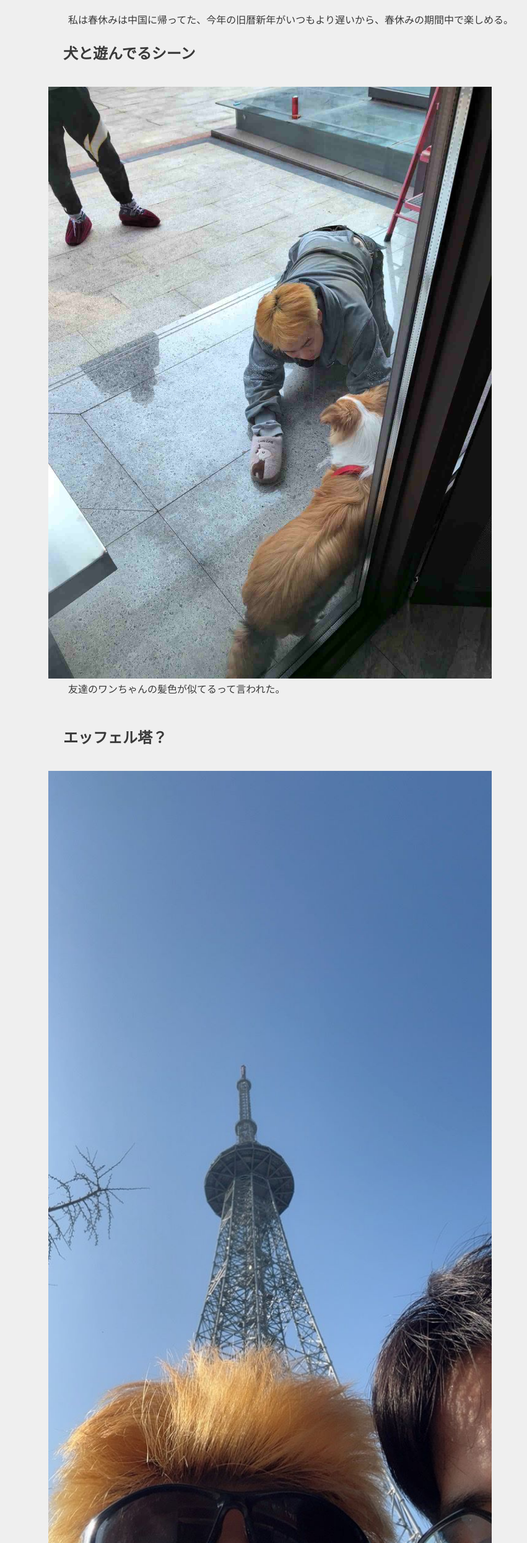
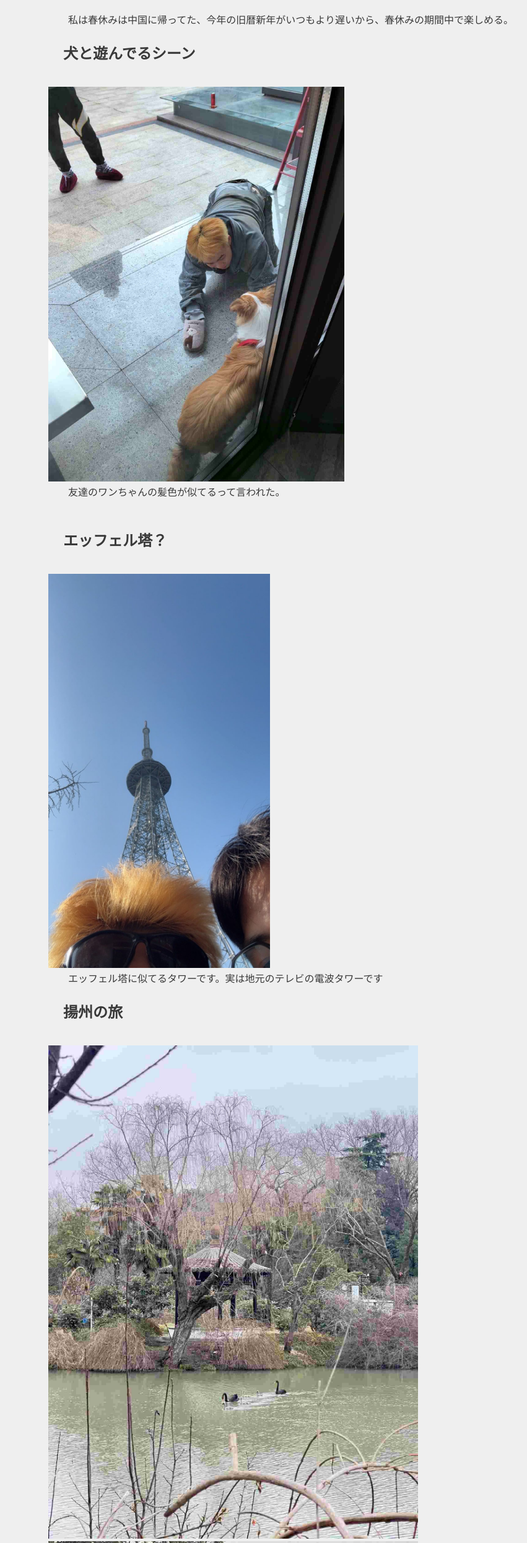
Before and after one commit to Lilskunky/xbp, a plain HTML site: page doyolab/FIRST.html in a window 1280 px wide. Shown: the part 70-2560 px from the top of the page at 62% size, without its empty margins (0-851 px from the left). Drawn offline with Linux system fonts and the light colour scheme.

Commit message:
20240312

```diff
--- a/doyolab/FIRST.html
+++ b/doyolab/FIRST.html
@@ -15,18 +15,18 @@
 
 
     <h2>犬と遊んでるシーン</h2><br>
-    <img src="./images/1.jpg" width="60%"><br>
+    <img src="./images/1.jpg" width="40%"><br>
 　　友達のワンちゃんの髪色が似てるって言われた。<br>
     　　<br>
 
 
     <h2>エッフェル塔？</h2><br>
-    <img src="./images/2.jpg" width="60%"><br>
+    <img src="./images/2.jpg" width="30%"><br>
     　　エッフェル塔に似てるタワーです。実は地元のテレビの電波タワーです<br>
 
     <h2>揚州の旅</h2><br>
-    <img src="./images/3.jpg" width="100%"><br>
-    <img src="./images/4.jpg" width="100%"><br>
+    <img src="./images/3.jpg" width="50%"><br>
+    <img src="./images/4.jpg" width="50%"><br>
 
     　　上の写真は揚州の旅行スポットです。あの日学生証が忘れたからチケットが高い約2000円<br>
     でもあの日がとてもドラマチックでした。俺らが揚州に着いたら、すぐ雪が降り始めた。<br>
```
